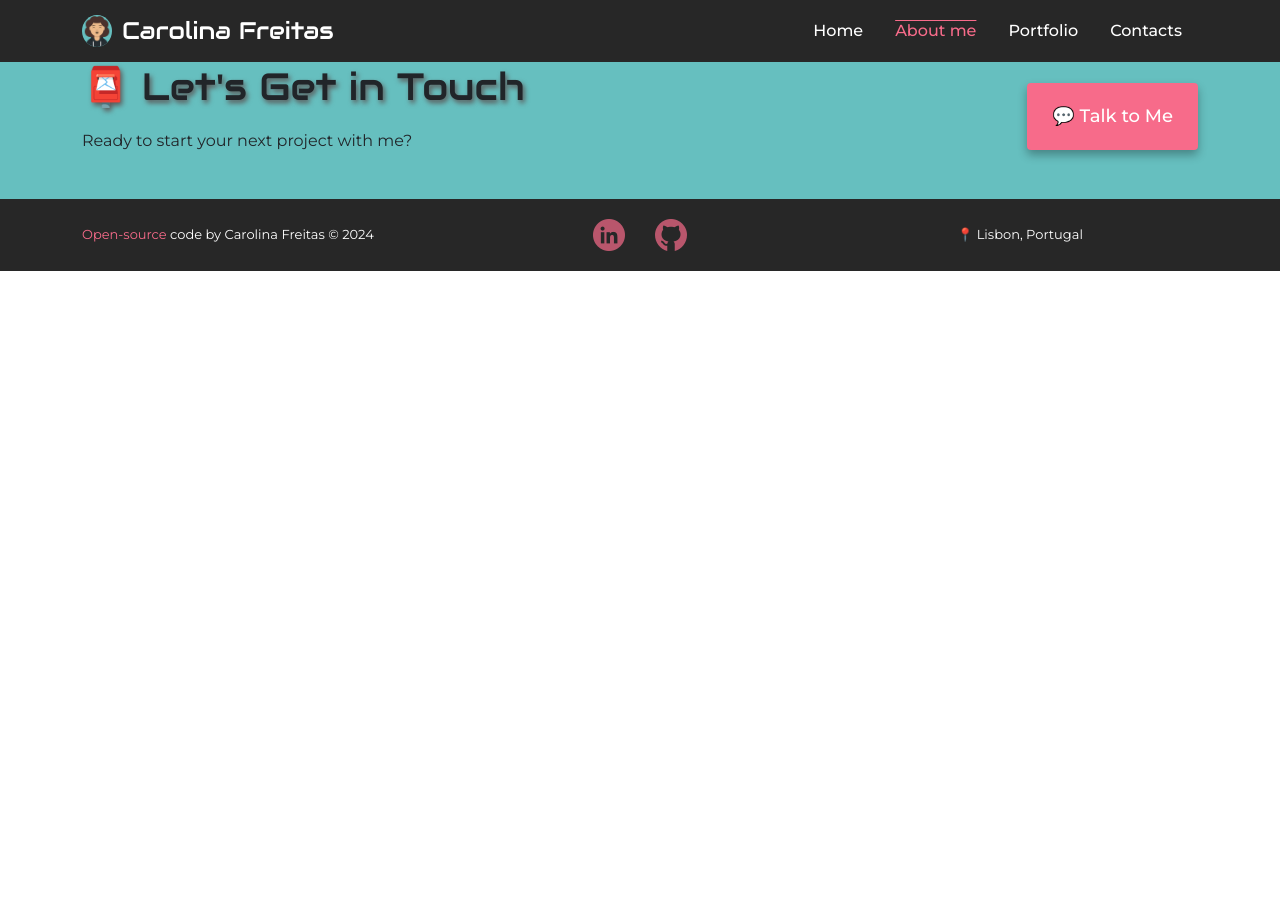
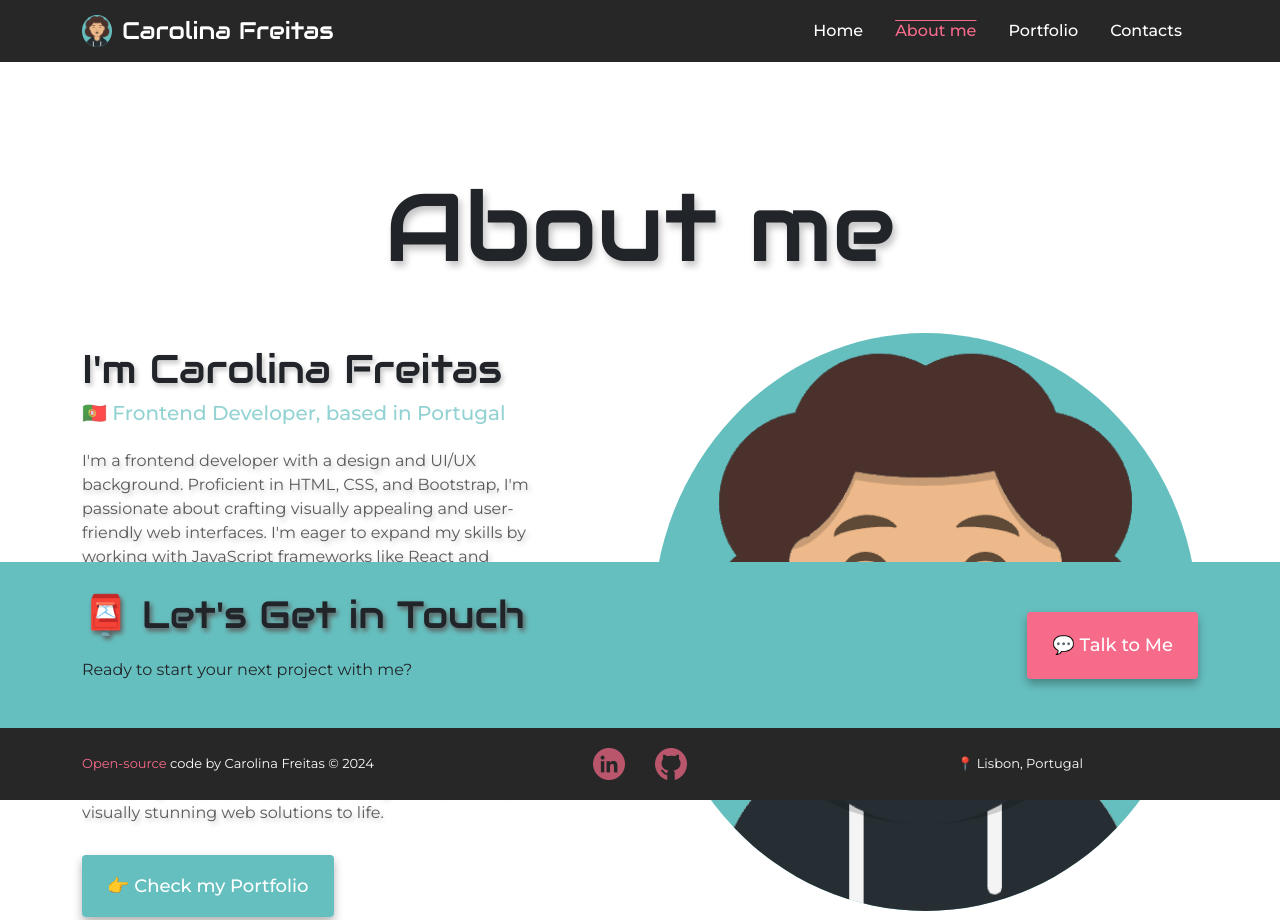
Before and after one commit to fcff94/shecodes-portfolio-project, a plain HTML site: page about.html in a window 1280 px wide. Shown: the top 920 px of the page. Before the commit the page ends 800 px from the top, so only its background shows below. Drawn offline with Linux system fonts and the light colour scheme.

Commit message:
added about page info;

```diff
--- a/about.html
+++ b/about.html
@@ -6,9 +6,9 @@
 		<meta name="viewport" content="width=device-width, initial-scale=1.0" />
 		<meta
 			name="description"
-			content="Homepage showcasing the last project developed"
+			content="About Carolina Freitas page"
 		/>
-		<title>Carolina Freitas</title>
+		<title>About Carolina Freitas</title>
 		<!-- Favicon  -->
 		<link rel="apple-touch-icon" sizes="180x180" href="assets/img/favicon/apple-touch-icon.png">
 		<link rel="icon" type="image/png" sizes="32x32" href="assets/img/favicon/favicon-32x32.png">
@@ -39,7 +39,7 @@
 		<nav class="navbar navbar-expand-lg navbar-dark bg-dark fixed-top">
 			<div class="container navbar-container">
 				<a class="navbar-brand" href="index.html">
-					<img src="assets/img/carolina-avatar-no-bg.png" class="avatar" alt="Mini Avatar Carolina" width="30px" height="30px">
+					<img src="assets/img/carolina-avatar-no-bg.png" class="avatar-bg avatar-width" alt="Mini Avatar Carolina" width="30px" height="30px">
 					Carolina Freitas</a>
 				<button
 					class="navbar-toggler"
@@ -87,11 +87,55 @@
 			<div class="container">
 				<div class="row">
 					<div class="col-12">
-						<h3 class="section-title">👩‍💻 What I've Done Recently</h3>
+						<div class="row mb-5">
+							<div class="col-12">
+								<h3 class="title-2 text-center">About me</h3>
+							</div>
+						</div>
+						<div class="row about-content">
+							<div class="col-lg-5 order-lg-1 order-2">
+								<h1 class="section-title text-lg-start text-center mb-2">I'm Carolina Freitas</h3>
+								<h2 class="title-3 text-lg-start text-center mb-4">🇵🇹 Frontend Developer, based in Portugal</h3>
+								<p class="txt-description">
+									I'm a frontend developer with a design
+									and UI/UX background. Proficient in
+									HTML, CSS, and Bootstrap, I'm
+									passionate about crafting visually
+									appealing and user-friendly web
+									interfaces. I'm eager to expand my
+									skills by working with JavaScript
+									frameworks like React and Angular.
+									With a track record of working on
+									diverse projects, I bring adaptability and
+									creativity to the table, always striving to
+									create frontend experiences that
+									exceed expectations.
+								</p>
+
+								<p class="txt-description mb-5">
+									I consider frontend development to be a
+									creative area, where aesthetics and
+									functionality go hand in hand. I've
+									honed my skills in styling frameworks
+									and I'm now excited to embrace new
+									dynamic cutting-edge technologies.
+									Let's collaborate to bring innovative and
+									visually stunning web solutions to life.
+								</p>
+
+								<a
+								href="portfolio.html"
+								title="Go to Portfolio page"
+								class="primary-link">
+							👉 Check my Portfolio
+						</a>
+							</div>
+							<div class="col-lg-7 d-flex justify-content-lg-end justify-content-center order-lg-2 order-1 mb-lg-0 mb-5">
+								<img src="assets/img/carolina-avatar-no-bg.png" class="avatar-bg text-center" alt="Avatar Carolina" width="85%">
+							</div>
+						</div>
 					</div>
 				</div>
-
-
 
 			</div>
 		</section>
@@ -122,13 +166,13 @@
 		<footer class="footer-section">
 			<div class="container">
 				<div class="row">
-					<div class="col-md-4 d-flex align-items-center order-md-1 order-2 justify-content-md-start justify-content-center mb-md-0 mb-1">
+					<div class="col-lg-4 d-flex align-items-center order-lg-1 order-2 justify-content-lg-start justify-content-center mb-lg-0 mb-1">
 						<a href="https://github.com/fcff94" target="_blank" title="Github" class="text-decoration-none txt-white">
 							Open-source
 						</a>
 					&nbsp;code by Carolina Freitas © 2024
 					</div>
-					<div class="col-md-4 social-media-icons order-md-2 order-1 mb-md-0 mb-3">
+					<div class="col-lg-4 social-media-icons order-lg-2 order-1 mb-lg-0 mb-3">
 						<a href="https://www.linkedin.com/in/carolinafreitas94/" target="_blank" title="Linkedin">
 							<img src="assets/img/linkedin.png" alt="Ícone do Linkedin">
 						</a>
@@ -136,7 +180,7 @@
 							<img src="assets/img/github.png" alt="Ícone do Github">
 						</a>
 					</div>
-					<div class="col-md-4 d-flex align-items-center order-3 justify-content-center">📍 Lisbon, Portugal</div>
+					<div class="col-lg-4 d-flex align-items-center order-3 justify-content-center">📍 Lisbon, Portugal</div>
 				</div>
 			</div>
 		</footer>
--- a/styles.css
+++ b/styles.css
@@ -93,9 +93,12 @@ p {
 	margin: 20px 0;
 }
 
-.avatar {
+.avatar-bg {
 	background: var(--turquoise);
 	border-radius: 50%;
+}
+
+.avatar-width {
 	max-width: 65%;
 	height: auto;
 }
@@ -117,22 +120,6 @@ p {
 	color: var(--pink);
 }
 
-@media only screen and (max-width: 576px) {
-	.title-1 {
-		font-size: 28px;
-		opacity: 0.9;
-	}
-
-	.title-2 {
-		font-size: 38px;
-		font-family: "Audiowide", sans-serif;
-	}
-
-	.title-3 {
-		font-size: 16px;
-		opacity: 0.7;
-	}
-}
 /* ---------------------------------------- */
 
 /* SECTION - RECENT WORK */
@@ -147,22 +134,33 @@ p {
 	text-align: center;
 }
 
-@media only screen and (max-width: 576px) {
-	.recent-work-section .section-title {
-		font-size: 38px;
-		text-align: left;
-	}
-}
-
 .portfolio-project .project-title {
 	text-shadow: 2px 3px 5px var(--txt-shadow);
 }
 
-.portfolio-project .project-description {
-	text-shadow: 2px 3px 5px var(--txt-shadow);
+/* ----------------------------------------------- */
+
+/* SECTION - CONTACT */
+.about-section {
+	background-color: var(--white);
+	margin-top: 170px;
+	margin-bottom: 80px;
+}
+
+.about-content {
+	display: flex;
+	align-items: center;
+}
+
+.about-content h2 {
+	font-size: 20px;
+	color: var(--turquoise);
+}
+
+.about-content p {
 	font-size: 16px;
-	color: var(--txt-grey);
 }
+
 /* ----------------------------------------------- */
 
 /* SECTION - CONTACT */
@@ -170,14 +168,7 @@ p {
 	padding: 30px 0;
 	background-color: var(--turquoise);
 	font-size: 16px !important;
-	position: sticky;
-	bottom: 72px;
-	left: 0;
-	right: 0;
-}
-
-.footer-section a {
-	color: var(--pink);
+	position: static;
 }
 
 .contact-section p {
@@ -190,11 +181,6 @@ p {
 	text-shadow: 2px 3px 5px var(--txt-grey);
 }
 
-@media only screen and (max-width: 576px) {
-	.contact-section .section-title {
-		font-size: 30px;
-	}
-}
 /* ----------------------------------------------- */
 
 /* FOOTER SECTION  */
@@ -203,10 +189,11 @@ p {
 	color: var(--white);
 	padding: 20px 0;
 	font-size: 13px;
-	position: sticky;
-	bottom: 0;
-	left: 0;
-	right: 0;
+	position: static;
+}
+
+.footer-section a {
+	color: var(--pink);
 }
 
 .social-media-icons {
@@ -229,6 +216,12 @@ p {
 .section-title {
 	font-family: "Audiowide", sans-serif;
 	text-shadow: 2px 3px 5px var(--txt-shadow);
+}
+
+.txt-description {
+	text-shadow: 2px 3px 5px var(--txt-shadow);
+	font-size: 16px;
+	color: var(--txt-grey);
 }
 /* ----------------------------------------------- */
 
@@ -271,14 +264,6 @@ p {
 }
 /* ----------------------------------------------- */
 
-.about-paragraphs {
-	margin: 30px 0;
-}
-
-.about-paragraphs p {
-	margin: 10px;
-}
-
 .email-link {
 	display: flex;
 	justify-content: center;
@@ -290,3 +275,61 @@ p {
 .email-link:hover {
 	text-decoration: underline;
 }
+
+@media only screen and (max-width: 576px) {
+	.title-1 {
+		font-size: 28px;
+		opacity: 0.9;
+	}
+
+	.title-2 {
+		font-size: 38px;
+		font-family: "Audiowide", sans-serif;
+	}
+
+	.title-3 {
+		font-size: 16px;
+		opacity: 0.7;
+	}
+
+	.contact-section .section-title {
+		font-size: 30px;
+	}
+
+	.recent-work-section .section-title {
+		font-size: 38px;
+		text-align: left;
+	}
+}
+
+/* @media only screen and (max-width: 768px) {
+	.contact-section,
+	.footer-section {
+		position: static;
+		bottom: unset;
+		right: unset;
+		left: unset;
+	}
+} */
+
+@media only screen and (min-width: 992px) {
+	.about-section {
+		/* height: 100vh; */
+	}
+
+	.contact-section,
+	.footer-section {
+		position: fixed;
+		left: 0;
+		right: 0;
+	}
+
+	.contact-section{
+		bottom: 72px;
+	}
+
+
+	.footer-section {
+		bottom: 0;
+	}
+}
```
Also changed, not shown: index.html (+3 -3 lines).
